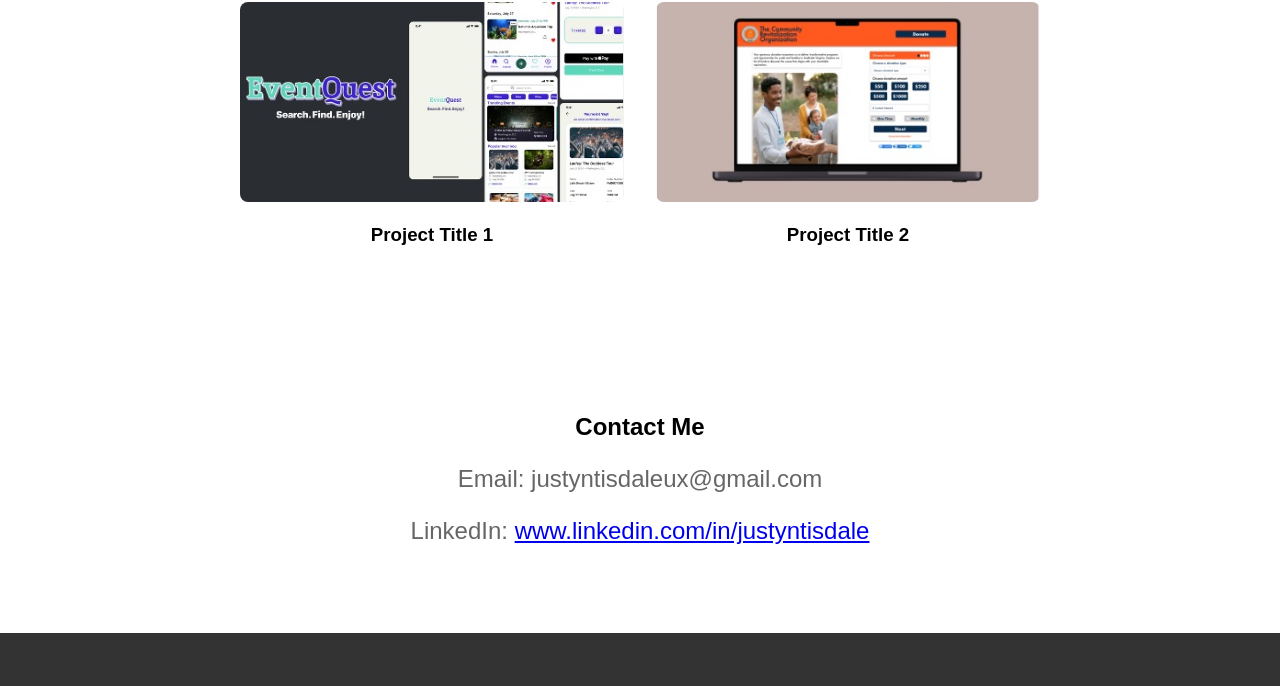
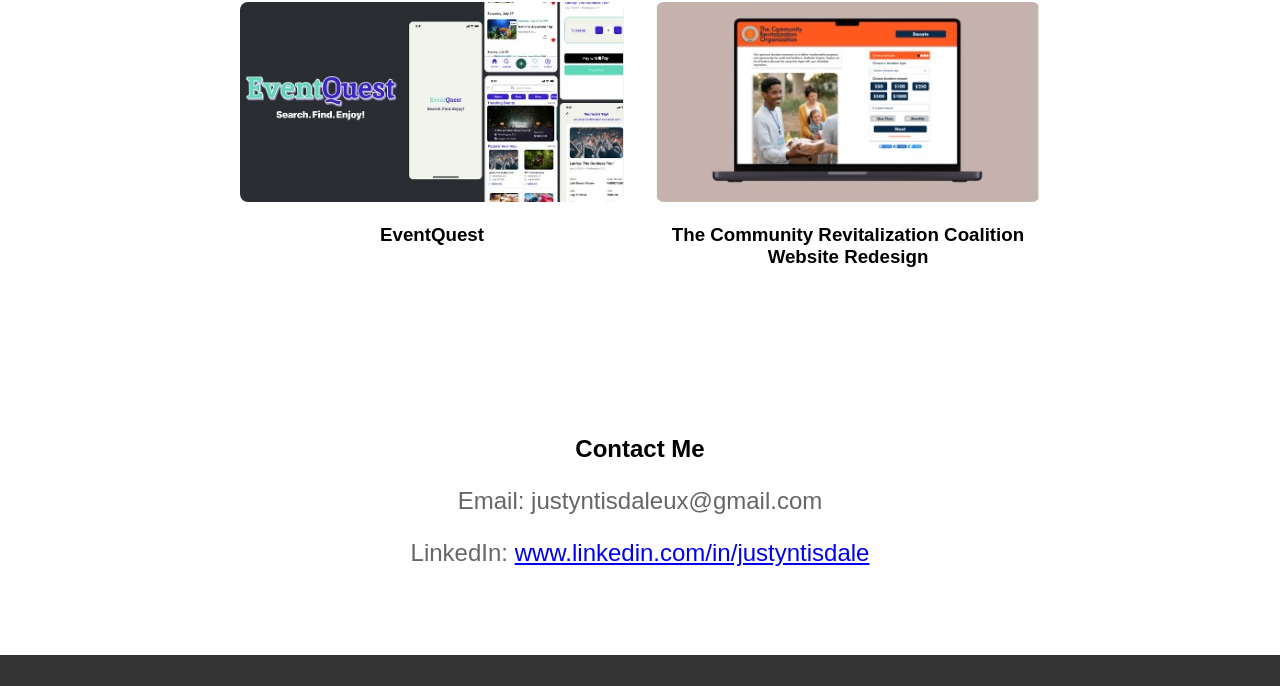
Before and after one commit to JustynTisdale/UX_UI_HW_17, a plain HTML site: page index.html in a window 1280 px wide. Shown: the part 1907-2593 px from the top of the page. Drawn offline with Linux system fonts and the light colour scheme.

Commit message:
Update index.html

```diff
--- a/index.html
+++ b/index.html
@@ -64,11 +64,12 @@
   <div class="project-grid">
     <div class="project-item">
       <img src="My Projects/project1.jpg" alt="Description of Project 1">
-      <h3>Project Title 1</h3>
+      <h3>EventQuest</h3>
     </div>
     <div class="project-item">
       <img src="My Projects/project2.jpg" alt="Description of Project 2">
-      <h3>Project Title 2</h3>
+      <h3>The Community Revitalization Coalition Website Redesign
+</h3>
     </div>
   </div>
 </section>
```
